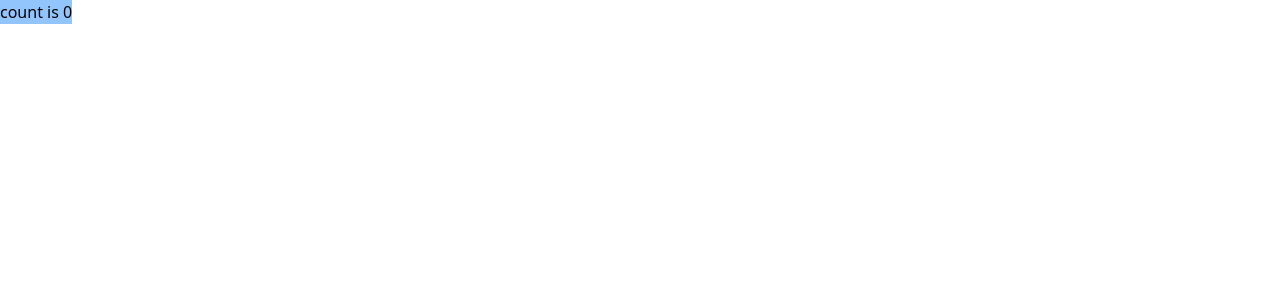
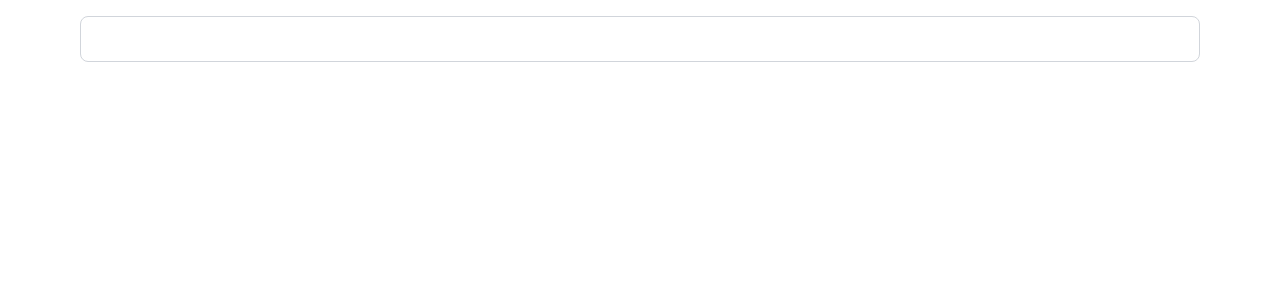
Before and after one commit to bartoszkrawczyk2/makers-den-challenge, a React (Vite) app: page / in a window 1280 px wide. Shown: the top 300 px of the page. Built offline with nearby package versions, Linux system fonts and the light colour scheme.

Commit message:
add input for autocomplete

```diff
--- a/src/App.tsx
+++ b/src/App.tsx
@@ -1,17 +1,10 @@
-import { useState } from "react";
+import { Autocomplete } from "./components/Autocomplete";
 
 function App() {
-  const [count, setCount] = useState(0);
-
   return (
-    <>
-      <button
-        className="bg-blue-300"
-        onClick={() => setCount((count) => count + 1)}
-      >
-        count is {count}
-      </button>
-    </>
+    <main className="mx-auto max-w-6xl p-4">
+      <Autocomplete />
+    </main>
   );
 }
 
--- /dev/null
+++ b/src/components/Autocomplete/Autocomplete.tsx
@@ -0,0 +1,5 @@
+export const Autocomplete = () => {
+  return (
+    <input className="py-3 px-4 mb-2 block w-full border border-gray-300 rounded-lg text-sm focus:border-blue-500 focus:ring-blue-500 disabled:opacity-50" />
+  );
+};
--- /dev/null
+++ b/src/components/Autocomplete/index.ts
@@ -0,0 +1 @@
+export { Autocomplete } from "./Autocomplete";
```
